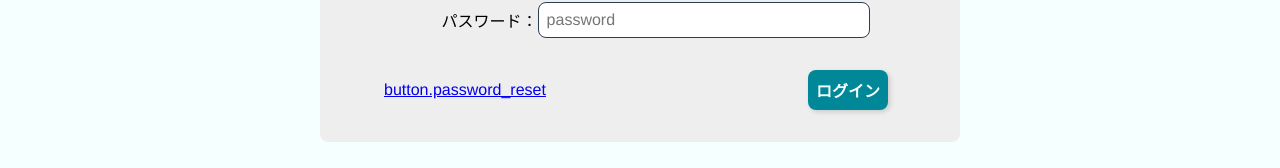
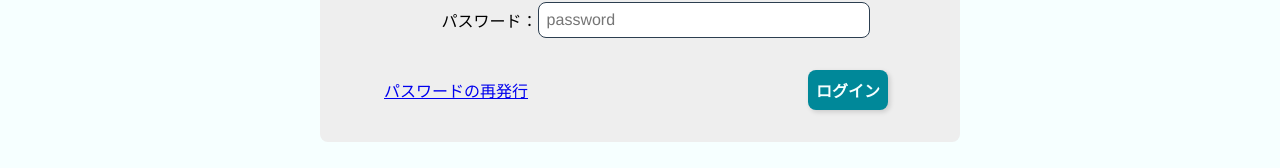
Before and after one commit to e-harp-intern/R4FY, a Vue app in the folder web/: page / in a window 1280 px wide. Shown: the part 299-467 px from the top of the page. Built offline with nearby package versions, Linux system fonts and the light colour scheme.

Commit message:
#265 パスワード変更後の遷移先変更&ja.jsの修正

```diff
--- a/web/src/i18n/languages/ja.js
+++ b/web/src/i18n/languages/ja.js
@@ -132,6 +132,7 @@ export default {
     button: {
         login: "ログイン",
         send: "送信",
+        password_reset: "パスワードの再発行",
         password_change: "パスワードの変更",
         cancel: "キャンセル",
         account_create: "＋アカウント作成",
--- a/web/src/views/accounts/ChangePasswordView.vue
+++ b/web/src/views/accounts/ChangePasswordView.vue
@@ -63,7 +63,7 @@ export default {
         alert(this.$t("pages.password_change.alert_api"));
       } else {
         alert(this.$t("pages.password_change.alert_ok"));
-        this.$router.push("/");
+        this.$router.push("/myaccount");
       }
     },
   },
```
